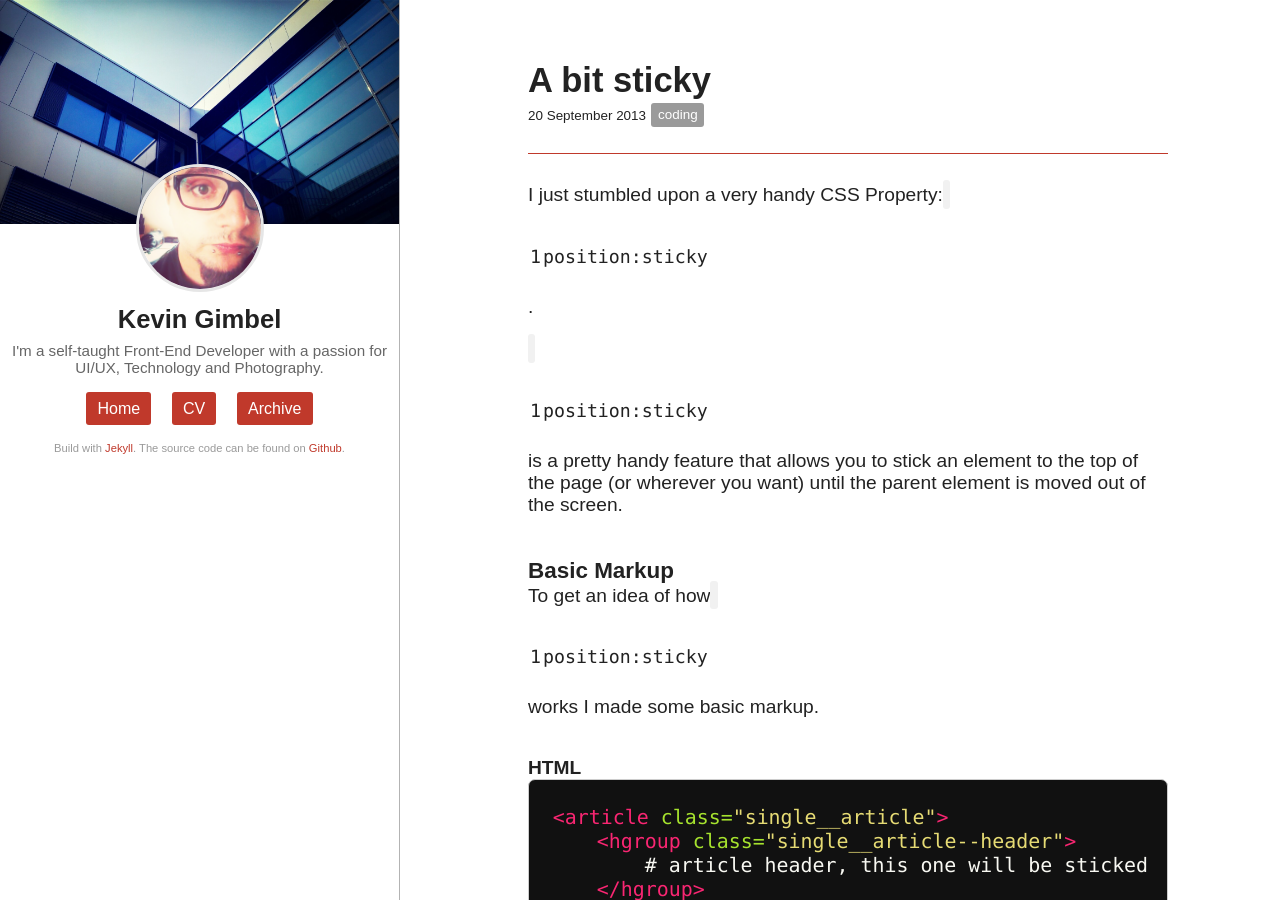
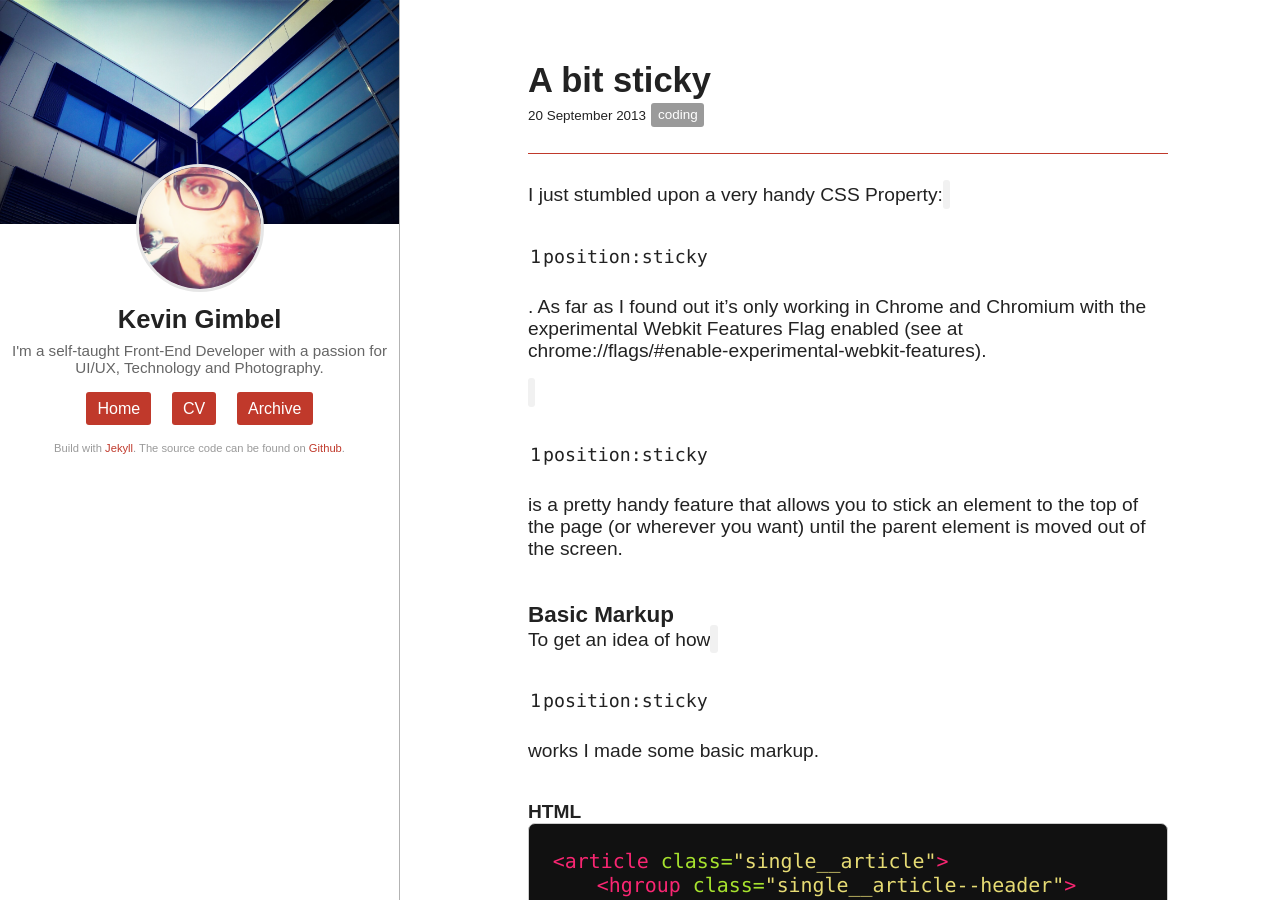
Before and after one commit to KevinGimbel/kevingimbel.github.io-old, a Jekyll site: the page built from _posts/2013-09-20-a-bit-sticky.md, in a window 1280 px wide and 900 px high. Built offline with Jekyll 4.4.1, drawn with Linux system fonts in a browser that asks for light colours; some web fonts are replaced; Markdown is read by kramdown in place of the engine named in the settings; some of the changed text lies outside the part shown.

Commit message:
put the Flags Instruction on Top

```diff
--- a/_posts/2013-09-20-a-bit-sticky.md
+++ b/_posts/2013-09-20-a-bit-sticky.md
@@ -4,7 +4,7 @@
 category: coding
 ---
 
-I just stumbled upon a very handy CSS Property: `position:sticky`.
+I just stumbled upon a very handy CSS Property: `position:sticky`. As far as I found out it's only working in Chrome and Chromium with the experimental Webkit Features Flag enabled (see at chrome://flags/#enable-experimental-webkit-features).
 
 `position:sticky` is a pretty handy feature that allows you to stick an element to the top of the page (or wherever you want) until the parent element is moved out of the screen.
 
```
Also changed, not shown: other parts of _posts/2013-09-20-a-bit-sticky.md (+0 -2 lines).
